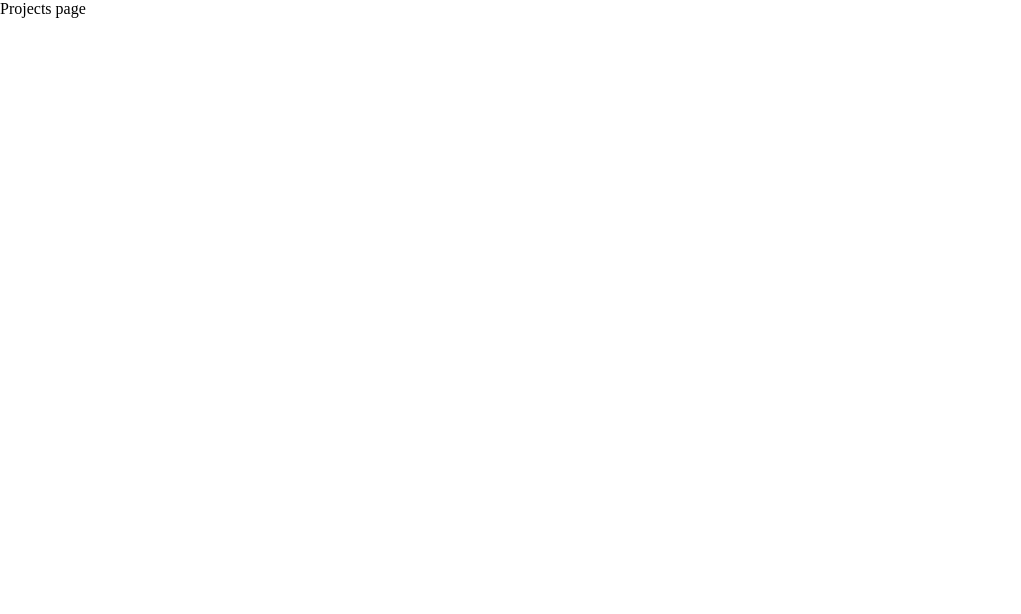
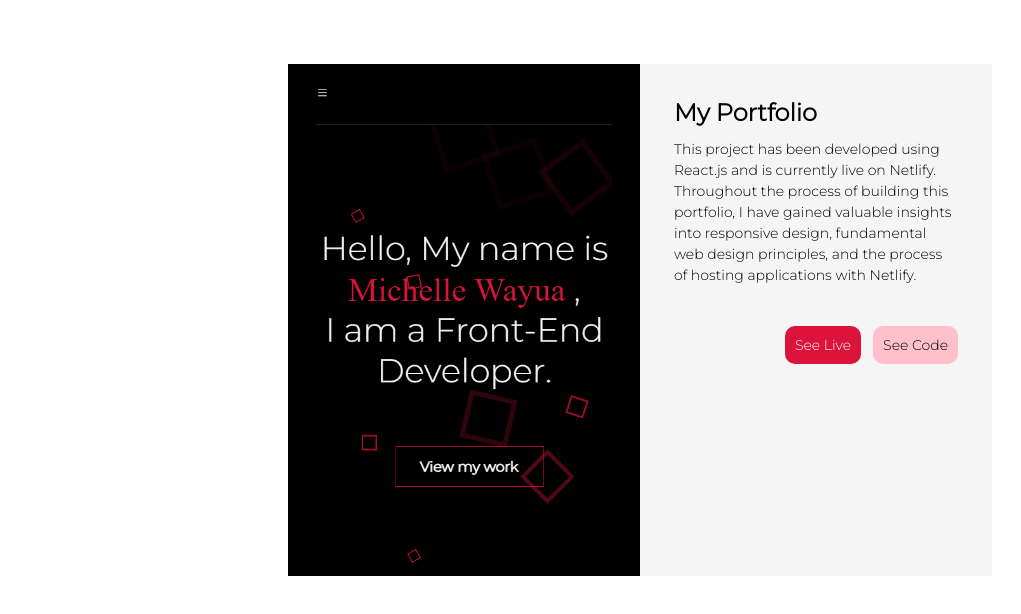
Before and after one commit to Mishywayu/My-Portfolio, a Next.js app: page /projects in a window 1280 px wide. Shown: the top 614 px of the page, without its empty margins (0-1021 px from the left). Built offline with nearby package versions, Linux system fonts and the light colour scheme.

Commit message:
project page and its styling

```diff
--- a/pages/projects.tsx
+++ b/pages/projects.tsx
@@ -1,9 +1,29 @@
-import React from 'react'
+import React from "react";
 
 export default function Projects() {
   return (
-    <section id='projects'>
-        <div>Projects page</div>
+    <section id="projects">
+      <div className="project-container">
+        <div className="project-holder">
+          <div className="project-left">
+            <img src="/portfolio.PNG" alt="portfolio" />
+          </div>
+          <div className="project-right">
+            <h1>My Portfolio</h1>
+            <p>
+              This project has been developed using React.js and is currently
+              live on Netlify. Throughout the process of building this
+              portfolio, I have gained valuable insights into responsive design,
+              fundamental web design principles, and the process of hosting
+              applications with Netlify.
+            </p>
+            <div className="project-btn">
+              <a className="live-btn">See Live</a>
+              <a className="code-btn">See Code</a>
+            </div>
+          </div>
+        </div>
+      </div>
     </section>
-  )
+  );
 }
--- a/styles/globals.css
+++ b/styles/globals.css
@@ -407,6 +407,88 @@ h2 {
   background-color: black;
 }
 
+/* PROJECT PAGE */
+.project-container {
+  display: flex;
+  justify-content: center;
+  align-items: center;
+  height: 80vh;
+}
+
+.project-holder {
+  display: flex;
+  width: 55%;
+  height: 80%;
+  background-color: whitesmoke;
+}
+
+.project-left {
+  display: flex;
+  justify-content: center;
+  align-items: center;
+  width: 50%;
+  height: 100%;
+  background-color: black;
+}
+
+.project-left img {
+  max-width: 100%;
+  max-height: 100%;
+  width: auto;
+  height: auto;
+}
+
+.project-right {
+  width: 50%;
+  height: 100%;
+  padding: 34px;
+}
+
+.project-right h1 {
+  font-family: Montserrat;
+  font-size: bold;
+}
+
+.project-right p {
+  padding-top: 12px;
+  font-family: Montserrat;
+  font-size: 14px;
+  line-height: 1.5;
+}
+
+.project-right .project-btn {
+  margin-top: 50px;
+  float: right;
+}
+
+.project-btn a {
+  padding: 10px;
+  border: none;
+  border-radius: 10px;
+}
+
+.live-btn {
+  margin-right: 12px;
+  background-color: crimson;
+  font-family: Montserrat;
+  font-size: 14px;
+  text-align: center;
+  color: white;
+}
+
+.code-btn {
+  font-family: Montserrat;
+  font-size: 14px;
+  text-align: center;
+  color: black;
+  background-color: pink;
+}
+
+.project-btn a:hover {
+  background-color: black;
+  color: crimson;
+}
+
 /* RESPONSIVE DESIGN */
 /* navbar */
 @media (max-width: 600px) {
@@ -549,4 +631,24 @@ h2 {
   .right form {
     width: 100%;
   }
+
+  /* project */
+  .project-container {
+    height: auto;
+  }
+
+  .project-holder {
+    flex-direction: column;
+    width: 90%;
+    height: auto;
+  }
+
+  .project-left,
+  .project-right {
+    width: 100%;
+  }
+
+  .project-right {
+    padding: 20px;
+  }
 }
```
Also changed, not shown: pages/experience.tsx (deleted, +0 -7 lines), pages/index.tsx (+4 -7 lines), pages/resume.tsx (deleted, +0 -9 lines), public/portfolio.PNG (added).
